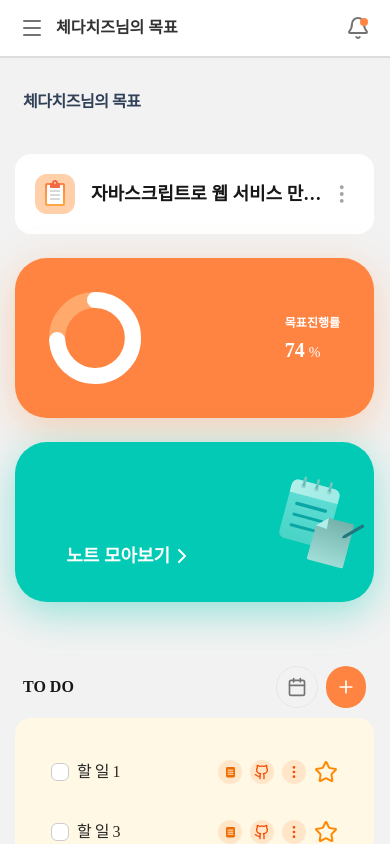
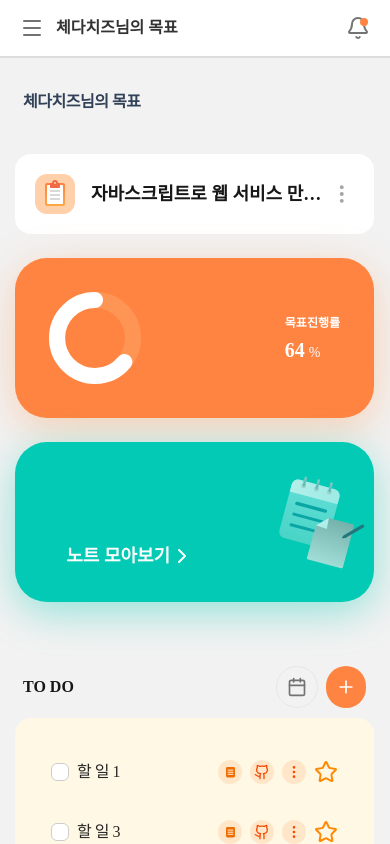
Before and after one commit to slidtodo/frontend, a Next.js app: page /goal/1 in a window 390 px wide. Shown: the top 844 px of the page. Built offline with nearby package versions, Linux system fonts and the light colour scheme.

Commit message:
fix: ProgressCircle - 채워지는 흰색 원 알맞게 수정

```diff
--- a/src/features/goal/components/GoalSummary/index.tsx
+++ b/src/features/goal/components/GoalSummary/index.tsx
@@ -34,16 +34,17 @@ function GoalInfo() {
 }
 
 function GoalProgress() {
+  const percent = 64; // TODO: 실제 진행률로 대체
   return (
     <div className="relative flex min-h-[160px] w-full gap-[31px] rounded-[32px] bg-[#FF8442] shadow-[0_10px_40px_0_rgba(255,158,89,0.40)]">
       <div className="absolute flex h-full w-full items-center justify-between gap-1 p-[34px]">
         <div className="w-[92px]">
-          <ProgressCircle percent={74} className="h-auto w-full" color="#FFA96C" />
+          <ProgressCircle percent={percent} className="h-auto w-full" color="#FFA96C" />
         </div>
         <div className="flex flex-col items-start gap-2">
           <span className="text-[clamp(12px,2vw,20px)] font-semibold text-white">목표진행률</span>
           <div className="flex items-baseline gap-1">
-            <span className="text-[clamp(20px,5vw,60px)] leading-[1] font-bold text-white">74</span>
+            <span className="text-[clamp(20px,5vw,60px)] leading-[1] font-bold text-white">{percent}</span>
             <span className="text-[clamp(14px,2vw,30px)] text-white">%</span>
           </div>
         </div>
--- a/src/shared/components/ProgressCircle/index.tsx
+++ b/src/shared/components/ProgressCircle/index.tsx
@@ -6,13 +6,15 @@ interface ProgressCircleProps {
   percent: number;
 }
 
-export default function ProgressCircle({ className, color = '#009D97', percent }: ProgressCircleProps) {
+export default function ProgressCircle({ className, color = '#FDB07A', percent }: ProgressCircleProps) {
   const clampedPercent = Math.max(0, Math.min(100, percent));
+
   const size = 160;
   const strokeWidth = 28;
   const radius = (size - strokeWidth) / 2;
   const circumference = 2 * Math.PI * radius;
-  const offset = circumference * (1 - clampedPercent / 100);
+
+  const progressLength = circumference * (clampedPercent / 100);
 
   return (
     <svg
@@ -25,18 +27,30 @@ export default function ProgressCircle({ className, color = '#009D97', percent }
       role="img"
       aria-label={`진행률 ${clampedPercent}%`}
     >
-      <circle cx={size / 2} cy={size / 2} r={radius} stroke={color} strokeWidth={strokeWidth} fill="none" />
+      {/* 배경 트랙 */}
       <circle
         cx={size / 2}
         cy={size / 2}
         r={radius}
-        stroke="#ffffff"
+        stroke={color}
+        strokeWidth={strokeWidth}
+        fill="none"
+        opacity={0.45}
+      />
+
+      <circle
+        cx={size / 2}
+        cy={size / 2}
+        r={radius}
+        stroke="#FFFFFF"
         strokeWidth={strokeWidth}
         fill="none"
         strokeLinecap="round"
-        strokeDasharray={circumference}
-        strokeDashoffset={offset}
-        transform={`rotate( -90 ${size / 2} ${size / 2})`}
+        strokeDasharray={`${progressLength} ${circumference}`}
+        style={{
+          transform: 'rotate(90deg) scaleX(-1)',
+          transformOrigin: '50% 50%',
+        }}
       />
     </svg>
   );
```
